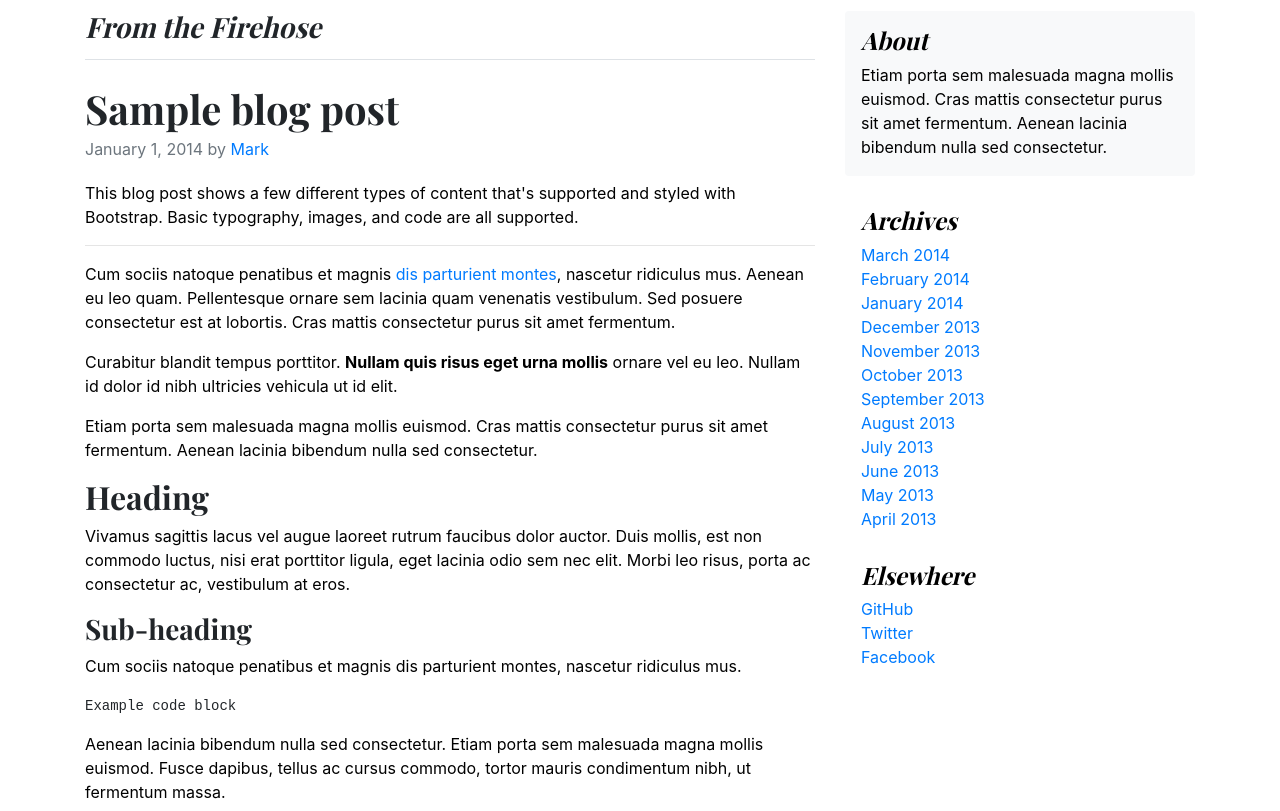
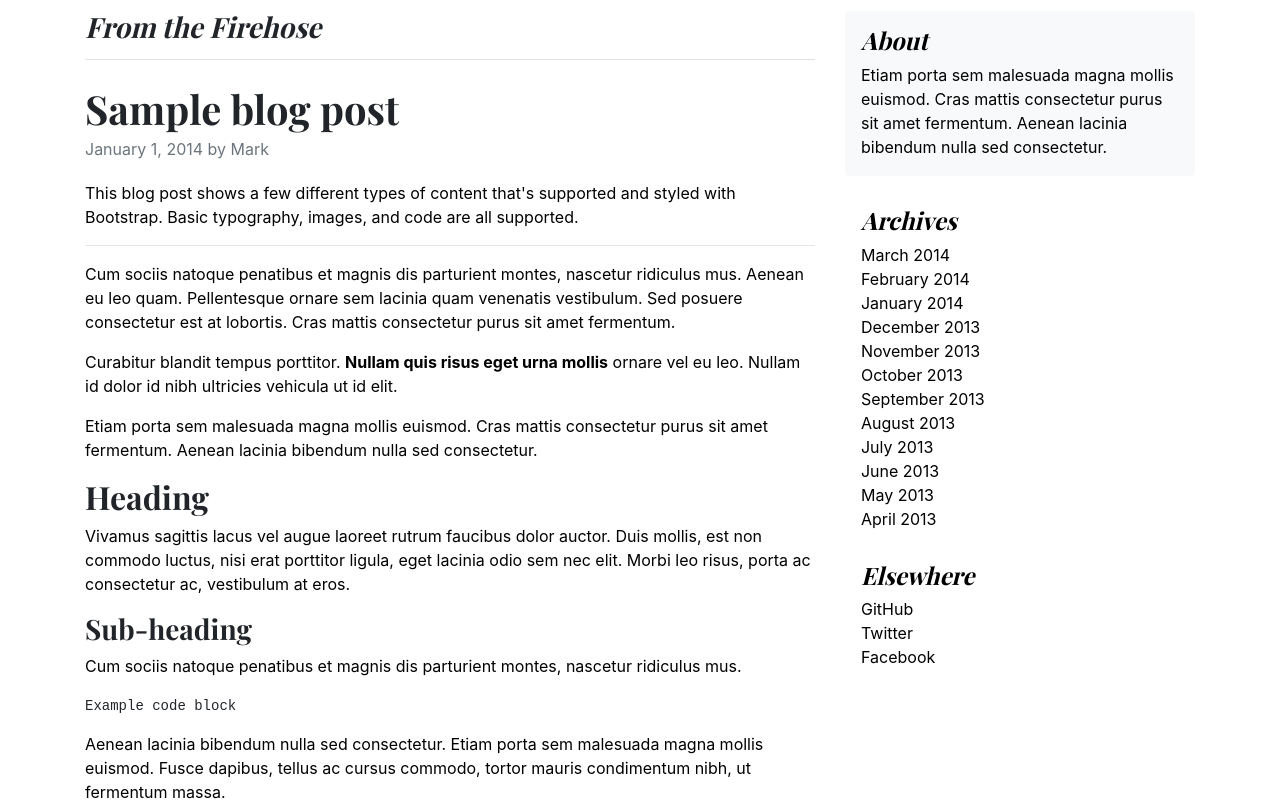
Before and after one commit to MohammedAshikKP/ui-workshop, a plain HTML site: page index.html in a window 1280 px wide. Shown: the part 789-1600 px from the top of the page. Drawn offline with nearby package versions, Linux system fonts and the light colour scheme.

Commit message:
improved

```diff
--- a/index.html
+++ b/index.html
@@ -130,14 +130,14 @@
                             Sample blog post
                         </h2>
                         <p class="blog-post__sub-title">
-                            January 1, 2014 by <a class="text-blue link">Mark</a>
+                            January 1, 2014 by <a class="blog-post__link">Mark</a>
                         </p>
                         <p class="blog-post__body ">This blog post shows a few different types of content
                             that's supported and styled with Bootstrap. Basic typography,
                             images, and code are all supported.</p>
                             <hr/>
                         <p class="blog-post__body">Cum sociis natoque penatibus et magnis <a href="#"
-                                class="blog-post__link text-blue link">dis parturient montes</a>, nascetur ridiculus
+                                class="blog-post__link">dis parturient montes</a>, nascetur ridiculus
                             mus. Aenean
                             eu leo
                             quam. Pellentesque ornare sem lacinia quam venenatis vestibulum. Sed posuere consectetur est
@@ -188,7 +188,7 @@
                         </ul>
                         <p class="blog-post__body">Donec ullamcorper nulla non metus auctor fringilla. Nulla vitae elit libero, a pharetra
                             augue. </p>
-                            <ol class="blog-post__listgroup numbered">
+                            <ol class="blog-post__listgroup--numbered">
 
                                 <li>Vestibulum id ligula porta felis euismod semper.</li>
                                 <li>Cum sociis natoque penatibus et magnis dis parturient montes, nascetur ridiculus mus.</li>
@@ -202,10 +202,10 @@
                             Another blog post
                         </h2>
                         <p class="blog-post__sub-title">
-                            January 1, 2014 by <a class="text-blue link">Mark</a>
+                            January 1, 2014 by <a class="blog-post__link">Mark</a>
                         </p>
                         <p class="blog-post__body">Cum sociis natoque penatibus et magnis <a href="#"
-                                class="blog-post__link text-blue link">dis
+                                class="blog-post__link">dis
                                 parturient montes</a>, nascetur ridiculus
                             mus. Aenean
                             eu leo
@@ -237,7 +237,7 @@
                             New feature
                         </h2>
                         <p class="blog-post__sub-title">
-                            December 14, 2013 by <a class="text-blue link">Chris</a>
+                            December 14, 2013 by <a class="blog-post__link">Chris</a>
                         </p>
                         <p class="blog-post__body">
                             Cum sociis natoque penatibus et magnis dis parturient montes, nascetur ridiculus mus. Aenean
@@ -264,8 +264,8 @@
                     </div>
 
                     <div class="section__footer">
-                        <a class="section__button blue-btn">Older</a>
-                        <a class="section__button disabled-btn">Newer</a>
+                        <a class="section__button--blue-btn">Older</a>
+                        <a class="section__button--disabled-btn">Newer</a>
                     </div>
                 </div>
 
@@ -283,26 +283,26 @@
                     <div class="aside__section">
                         <div class="aside__title">Archives</div>
                         <ol class="aside__list-group">
-                             <li><a class="link text-blue" href="#">March 2014</a></li>
-                            <li><a class="link text-blue" href="#">February 2014</a></li>
-                            <li><a class="link text-blue" href="#">January 2014</a></li>
-                            <li><a class="link text-blue" href="#">December 2013</a></li>
-                            <li><a class="link text-blue" href="#">November 2013</a></li>
-                            <li><a class="link text-blue" href="#">October 2013</a></li>
-                            <li><a class="link text-blue" href="#">September 2013</a></li>
-                            <li><a class="link text-blue" href="#">August 2013</a></li>
-                            <li><a class="link text-blue" href="#">July 2013</a></li>
-                            <li><a class="link text-blue" href="#">June 2013</a></li>
-                            <li><a class="link text-blue" href="#">May 2013</a></li>
-                            <li><a class="link text-blue" href="#">April 2013</a></li>
+                            <li><a class="aside__link" href="#">March 2014</a></li>
+                            <li><a class="aside__link" href="#">February 2014</a></li>
+                            <li><a class="aside__link" href="#">January 2014</a></li>
+                            <li><a class="aside__link" href="#">December 2013</a></li>
+                            <li><a class="aside__link" href="#">November 2013</a></li>
+                            <li><a class="aside__link" href="#">October 2013</a></li>
+                            <li><a class="aside__link" href="#">September 2013</a></li>
+                            <li><a class="aside__link" href="#">August 2013</a></li>
+                            <li><a class="aside__link" href="#">July 2013</a></li>
+                            <li><a class="aside__link" href="#">June 2013</a></li>
+                            <li><a class="aside__link" href="#">May 2013</a></li>
+                            <li><a class="aside__link" href="#">April 2013</a></li>
                         </ol>
                     </div>
                     <div class="aside__section">
                         <div class="aside__title">Elsewhere</div>
                         <ol class="aside__list-group">
-                            <li><a class="link text-blue" href="#">GitHub</a></li>
-                            <li><a class="link text-blue" href="#">Twitter</a></li>
-                            <li><a class="link text-blue" href="#">Facebook</a></li>
+                            <li><a class="aside__link" href="#">GitHub</a></li>
+                            <li><a class="aside__link" href="#">Twitter</a></li>
+                            <li><a class="aside__link" href="#">Facebook</a></li>
                         </ol>
                     </div>
                 </aside>
```
